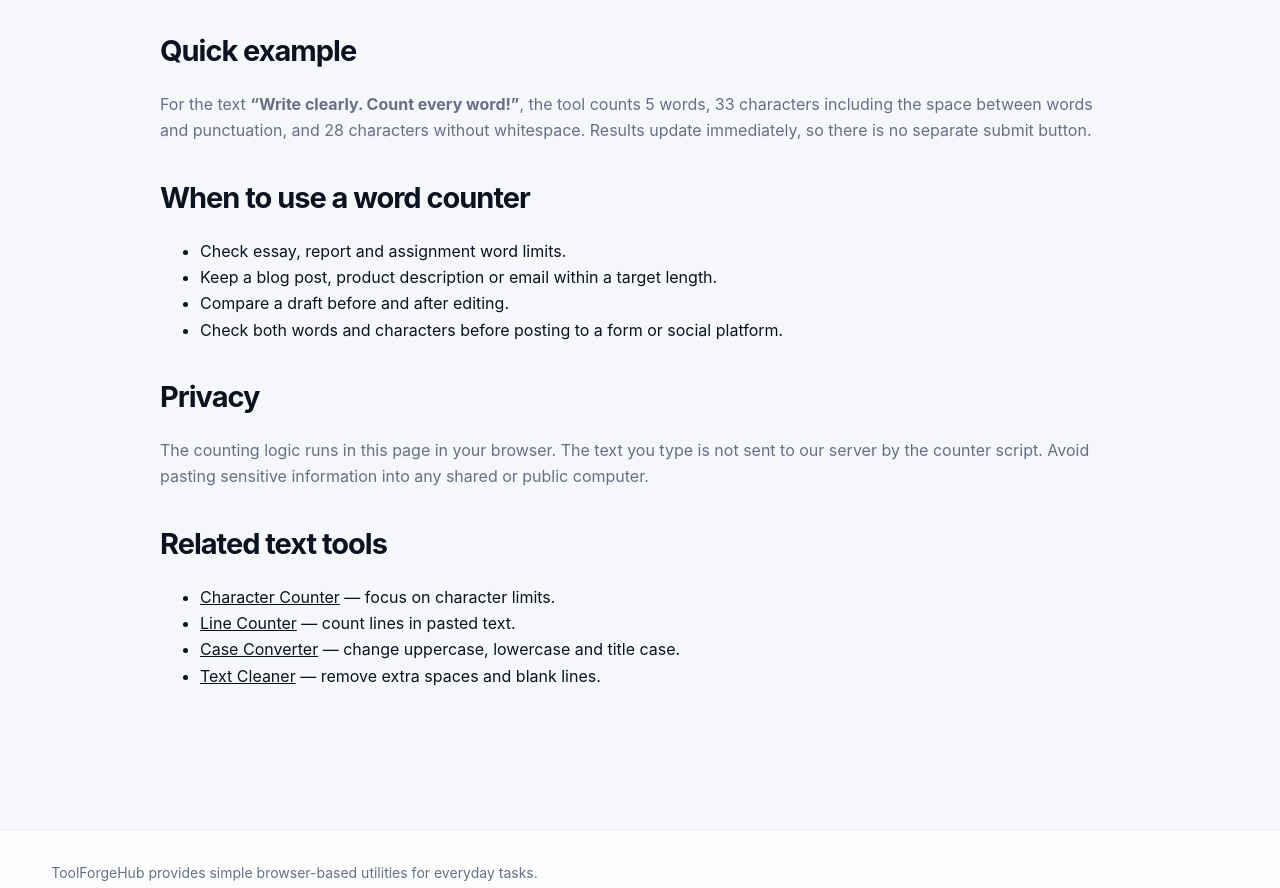
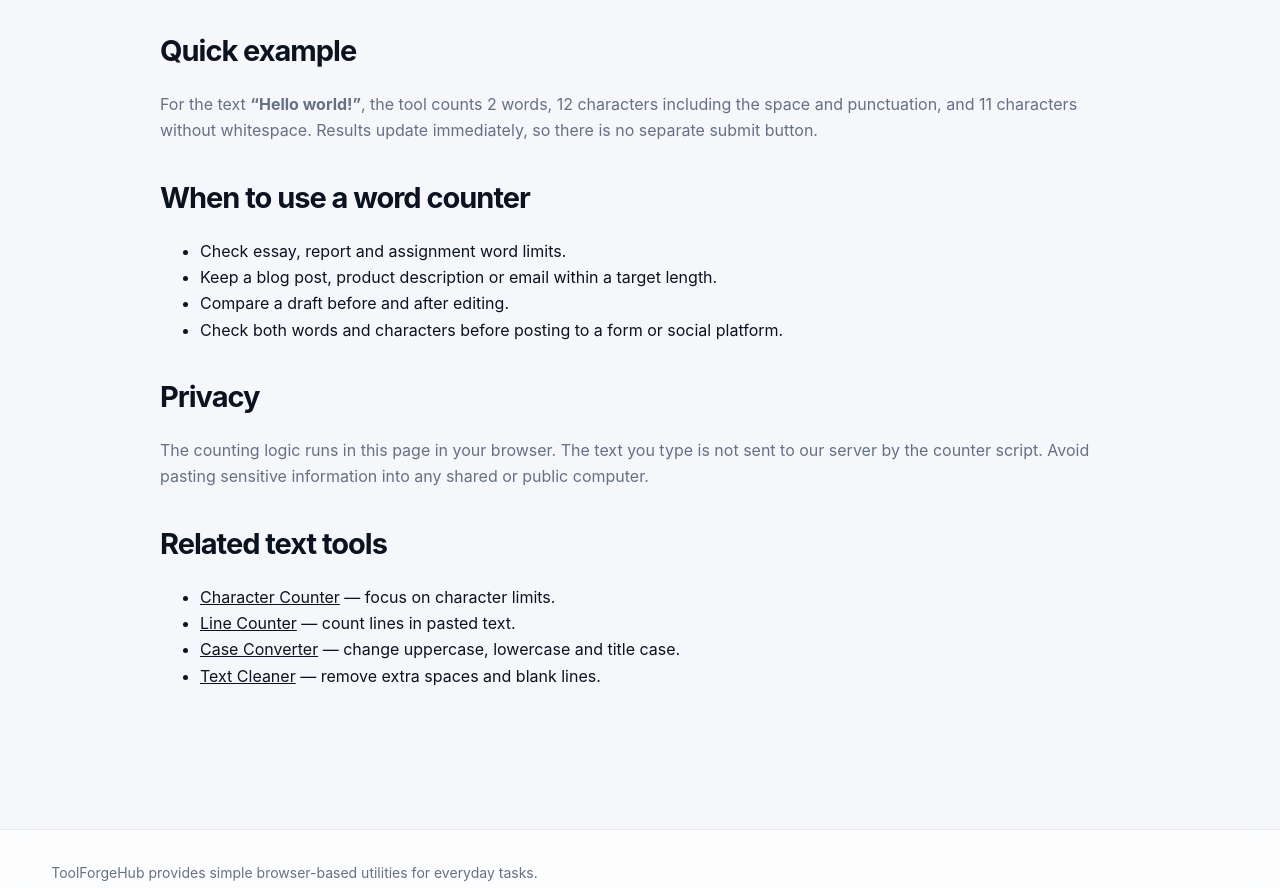
Before and after one commit to toolforgehub/toolforgehub.github.io, a plain HTML site: page word-counter.html in a window 1280 px wide. Shown: the part 1202-2090 px from the top of the page. Drawn offline with Linux system fonts and the light colour scheme.

Commit message:
Correct word counter example counts

```diff
--- a/word-counter.html
+++ b/word-counter.html
@@ -6,7 +6,7 @@
 <h2>How this word counter works</h2>
 <p>Words are separated by spaces, tabs or line breaks. Punctuation stays attached to the word around it, so a word such as “hello!” is counted as one word. The character total includes spaces and line breaks; the “No spaces” total removes whitespace. Sentence counting looks for common sentence-ending punctuation such as a period, question mark or exclamation mark.</p>
 <h2>Quick example</h2>
-<p>For the text <strong>“Write clearly. Count every word!”</strong>, the tool counts 5 words, 33 characters including the space between words and punctuation, and 28 characters without whitespace. Results update immediately, so there is no separate submit button.</p>
+<p>For the text <strong>“Hello world!”</strong>, the tool counts 2 words, 12 characters including the space and punctuation, and 11 characters without whitespace. Results update immediately, so there is no separate submit button.</p>
 <h2>When to use a word counter</h2>
 <ul><li>Check essay, report and assignment word limits.</li><li>Keep a blog post, product description or email within a target length.</li><li>Compare a draft before and after editing.</li><li>Check both words and characters before posting to a form or social platform.</li></ul>
 <h2>Privacy</h2>
```
